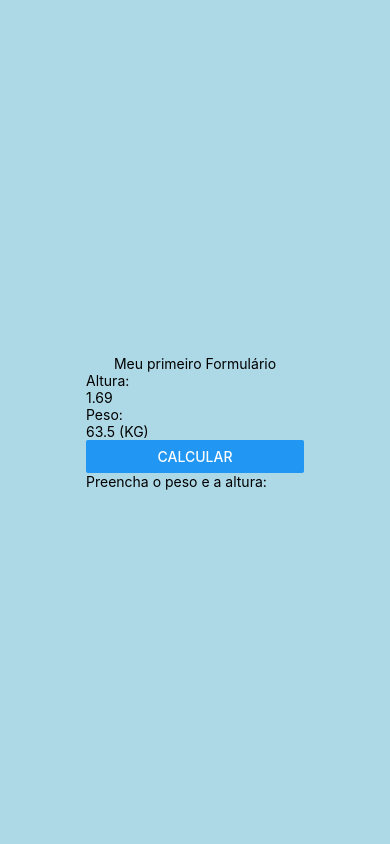
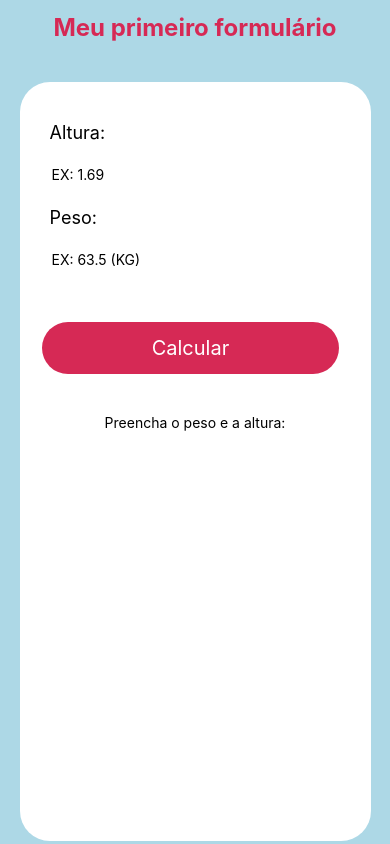
Before and after one commit to guigomes2616/Estudos-React-Native, a React Native app: screen / in a window 390 px wide. Built offline with nearby package versions, Linux system fonts and the light colour scheme.

Commit message:
atualizacao-30.04

```diff
--- a/App.js
+++ b/App.js
@@ -8,7 +8,7 @@ export default function App() { //Função
   return (
     <View style={styles.container}>
 
-      <Title title="Meu primeiro Formulário"></Title>
+      <Title title="Meu primeiro formulário"></Title>
 
       <Form></Form>
 
@@ -24,4 +24,5 @@ const styles = StyleSheet.create({ //Estilo
     alignItems: 'center',
     justifyContent: 'center',
   },
+
 });
--- a/src/Componente/Form/index.js
+++ b/src/Componente/Form/index.js
@@ -1,6 +1,8 @@
-import {Button, TextInput, View, Text } from "react-native-web";
+import {Button, TextInput, View, Text, TouchableOpacity } from "react-native-web";
 import Resultado from "./Resultado";
 import { useState } from "react";
+import styles from "./style";
+import { Touchable } from "react-native";
 
 export default function Form()
 {
@@ -33,23 +35,33 @@ export default function Form()
     }
 
     return(
-        <View>
-            <View>
-                <Text>Altura:</Text>
+        <View style={styles.formContext}>
+            <View style={styles.form}>
+                <Text style={styles.formLabel}>Altura:</Text>
                 <TextInput
-                placeholder="1.69"
+                placeholder="EX: 1.69"
                 keyboardType="numeric"
                 onChangeText = {setHeight}
-                value={height}></TextInput>
+                value={height}
+                style={styles.formInput} >
+                </TextInput>
 
-                <Text>Peso:</Text>
+                <Text style={styles.formLabel}>Peso:</Text>
                 <TextInput
-                placeholder="63.5 (KG)"
+                placeholder="EX: 63.5 (KG)"
                 keyboardType="numeric"
                 onChangeText = {setWeight}
-                value={weight}></TextInput>
+                value={weight}
+                style={styles.formInput}
+                ></TextInput>
 
-                <Button title={buttonTitle} onPress={() => validarImc()} />
+                <TouchableOpacity
+                    title={buttonTitle}
+                    style={styles.formButton}
+                    onPress={() => validarImc()}
+                >
+                    <Text style = {styles.formButtonText}>{buttonTitle}</Text>
+                </TouchableOpacity>
             </View>
 
             <Resultado mensagem={mensagem} imc={imc}></Resultado>
--- /dev/null
+++ b/src/Componente/Form/style.js
@@ -0,0 +1,56 @@
+import { StyleSheet } from "react-native";
+
+const styles = StyleSheet.create({
+    formContext: {
+        width: "90%",
+        height: "90%",
+        bottom: 0,
+        backgroundColor: "#fff",
+        alignItems: "center",
+        borderTopLeftRadius: 30,
+        borderTopRightRadius: 30,
+        borderEndEndRadius: 30,
+        borderEndStartRadius: 30,
+        marginTop: 30
+    },
+
+    form:{
+        width: "100%",
+        height: "auto",
+        marginTop: 30,
+        padding: 10
+    },
+
+    formLabel: {
+        color: "#000000",
+        fontSize: 18,
+        paddingLeft: 20
+   },
+
+    formInput: {
+        width: "90%",
+        height: 40,
+        borderRadius:30,
+        margin: 12,
+        paddingLeft:10
+    },
+
+    formButton:{
+        borderRadius: 30,
+        alignItems: "center",
+        justifyContent: "center",
+        width: "90%",
+        backgroundColor: "#D62955",
+        paddingBottom: 14,
+        paddingTop: 14,
+        marginLeft: 12,
+        margin: 30
+    },
+
+    formButtonText: {
+        fontSize: 20,
+        color: "#fff"
+    }
+})
+
+export default styles;
--- a/src/Componente/Title/index.js
+++ b/src/Componente/Title/index.js
@@ -1,11 +1,12 @@
 import React from "react";
 import {View, Text} from "react-native";
+import styles from "./style";
 
 export default function Title(props){
 
     return(
-        <View>
-            <Text>{props.title}</Text>
+        <View style = {styles.boxTitle}>
+            <Text style = {styles.textTitle}>{props.title}</Text>
         </View>
     );
 }
--- /dev/null
+++ b/src/Componente/Title/style.js
@@ -0,0 +1,17 @@
+import { StyleSheet } from "react-native-web";
+
+const styles = StyleSheet.create({
+    boxTitle: {
+        alignItem: "center",
+        justifyContent: "center",
+        padding: 10
+    },
+
+    textTitle: {
+        color: "#D62955",
+        fontSize: 24,
+        fontWeight: "bold"
+    }
+})
+
+export default styles;
```
